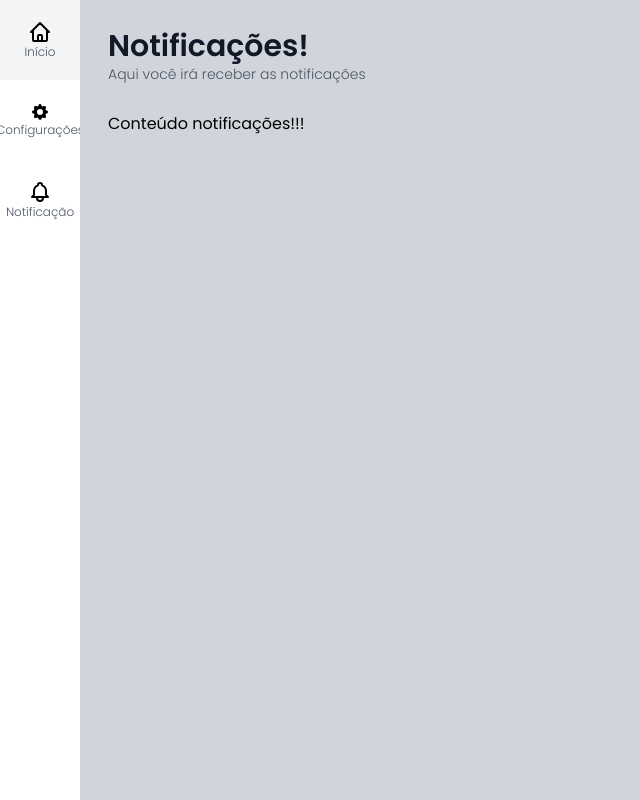
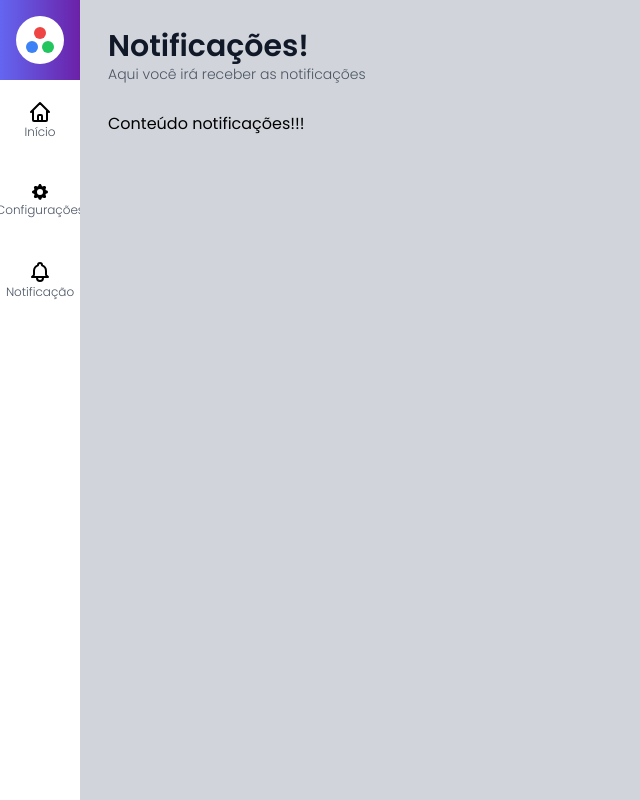
Before and after one commit to AbiezerSidonioJoseOdanacaJunior/bibi-admin, a Next.js app: page /notificacoes in a window 1280 px wide. Shown: the whole page, without its empty margins (0-640 px from the left). Built offline with nearby package versions, Linux system fonts and the light colour scheme.

Commit message:
Component Logo

```diff
--- /dev/null
+++ b/components/template/Logo.tsx
@@ -0,0 +1,16 @@
+import Title from "./Title";
+
+export default function Logo() {
+    return (
+        <div className={`
+        flex flex-col items-center justify-center
+        h-12 w-12 rounded-full bg-white
+        `}>
+            <div className={`h-3 w-3 rounded-full bg-red-500`} />
+            <div className={`flex mt-0.5`}>
+                <div className={`h-3 w-3 rounded-full bg-blue-500 mr-0.5`} />
+                <div className={`h-3 w-3 rounded-full bg-green-500 ml-0.5`} />
+            </div>
+        </div>
+    )
+}
--- a/components/template/SideBar.tsx
+++ b/components/template/SideBar.tsx
@@ -1,4 +1,5 @@
 import { IconBell, IconHome, IconSetting } from "../icons/Index";
+import Logo from "./Logo";
 import MenuItem from "./MenuItem";
 
 interface SideBarProps {
@@ -8,6 +9,13 @@
 export default function SideBar() {
     return (
         <aside>
+            <div className={`
+            flex flex-col items-center justify-center
+            bg-gradient-to-r from-indigo-500 to-purple-800
+            h-20 w-20
+            `}>
+               <Logo />
+            </div>
            <ul>
                <MenuItem url="/" texto="Início" icone={IconHome}/>
                <MenuItem url="/configuracoes" texto="Configurações" icone={IconSetting}/>
```
